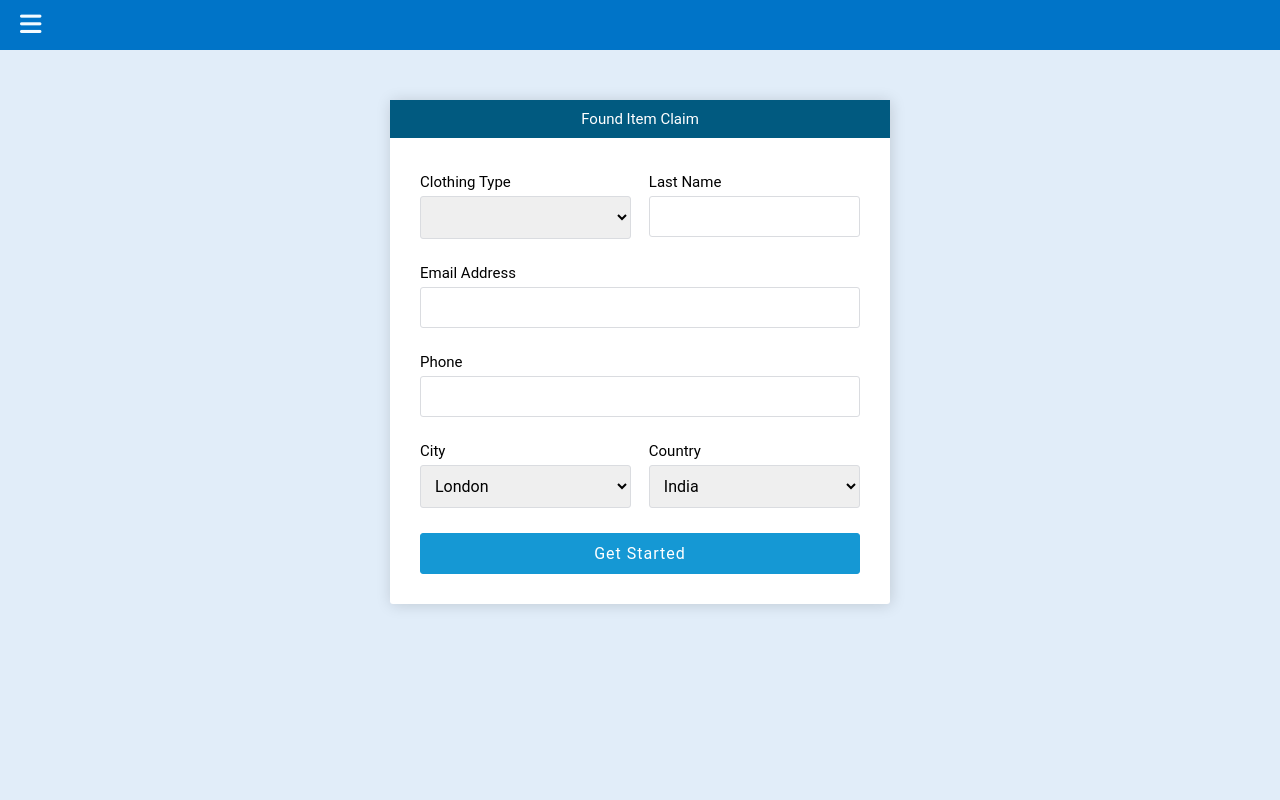
After one commit to bokulbacki/Lost-Locker, a Flask app: page /clothingClaim/ in a window 1280 px wide. The commit adds this page. Run offline with Flask 2, Linux system fonts and the light colour scheme; some libraries are stand-ins or nearby versions.

Commit message:
UI and app.py update

```diff
--- a/app.py
+++ b/app.py
@@ -30,10 +30,51 @@ def home():
     conn.close()
     return render_template('UI.html', items=items)
 
+@app.route("/clothingClaim/", methods=('GET', 'POST'))
+def clothing():
+    return render_template('clothing_claim.html')
+
+@app.route("/browse/")
+def browse():
+    conn = get_db_connection()
+    cur = conn.cursor()
+    cur.execute('SELECT * FROM item;')
+    items = cur.fetchall()
+    cur.close()
+    conn.close()
+    return render_template('browse.html', items=items)
+
+@app.route('/foundItem/', methods=('GET', 'POST'))
+def found():
+    if request.method == 'POST':
 
 
-@app.route('/createItem/', methods=('GET', 'POST'))
-def create():
+        conn = get_db_connection()
+        cur = conn.cursor()
+
+        print(request.form)
+
+
+        item = None
+        clothing_type = None
+        brand = None
+        color = None
+        location = "library"
+        status = "lost"
+
+
+        if request.form['item_type'] == "Clothing":
+            print("entered")
+            item = "Clothing"
+            return render_template('clothing_claim.html')
+        conn.commit()
+        cur.close()
+        conn.close()
+
+    return render_template('found_claim.html')
+
+@app.route('/lostItem/', methods=('GET', 'POST'))
+def lost():
     if request.method == 'POST':
 
 
@@ -185,7 +226,7 @@ def create():
         cur.close()
         conn.close()
         return redirect(url_for('home'))
-    return render_template('createItem.html')
+    return render_template('lost_claim.html')
 
 @app.route('/presentOptionsForLostItemClaim/', methods=('GET', 'POST'))
 def presentOptionsForLostItemClaim():
--- a/templates/UI.html
+++ b/templates/UI.html
@@ -195,7 +195,7 @@
 
             <ul>
                 <li>
-                    <a href="#" id="Home">
+                    <a href="{{ url_for('home') }}" id="Home">
                         <span class="icon"><i class="fa-solid fa-house"></i></span>
                         <span class="item">Home</span>
                     </a>
@@ -212,12 +212,12 @@
                             <i class="fa-solid fa-file-pen"></i></span>
                         <span class="item">Submit A Claim<i class="fa-solid fa-chevron-right dropdown"></i></span> </a>
                     <div class="sub-menu" style="display:none">
-                        <a href="{{ url_for('create') }}" class="sub-item">Lost Item Claim</a>
-                        <a href="{{ url_for('create') }}" class="sub-item">Found Item Claim</a>
+                        <a href="{{ url_for('lost') }}" class="sub-item">Lost Item Claim</a>
+                        <a href="{{ url_for('found') }}" class="sub-item">Found Item Claim</a>
                     </div>
                 </li>
                 <li>
-                    <a href="#">
+                    <a href="{{ url_for('browse') }}">
                         <span class="icon"><i class="fa-solid fa-magnifying-glass"></i></span>
                         <span class="item">Browse Items</span>
                     </a>
@@ -226,6 +226,8 @@
 
         </div>
     </div>
+
+    {% block content %} {% endblock %}
 
     <script>
         var hamburger = document.querySelector(".hamburger");
--- /dev/null
+++ b/templates/clothing_claim.html
@@ -0,0 +1,186 @@
+{% extends 'UI.html' %}
+
+{% block content %}
+<head>
+
+
+  <title>Document</title>
+
+  <style>
+
+
+*{
+	list-style: none;
+            text-decoration: none;
+            margin: 0;
+            padding: 0;
+            box-sizing: border-box;
+            font-family: 'Roboto', sans-serif;
+            font-size: 15px;
+            font-weight: 400;
+}
+
+body{
+      height: 100vh;
+      background: #e1edf9;
+}
+
+
+
+.wrapper .form_container{
+width: 500px;
+  margin: 50px auto 0;
+  background: #fff;
+  padding: 30px;
+  box-shadow: 1px 1px 15px rgba(0, 0, 0, 0.15);
+  border-radius: 3px;
+}
+.heading{
+  background: #015a80;
+  margin: -30px;
+  text-align: center;
+  color: white;
+  font-size: 19px;
+  margin-bottom: 35px;
+  padding: 10px;
+
+
+}
+.wrapper .form_container .form_item{
+  margin-bottom: 25px;
+}
+
+.form_wrap.fullname,
+.form_wrap.select_box{
+  display: flex;
+}
+
+.form_wrap.fullname .form_item,
+.form_wrap.select_box .form_item{
+  width: 50%;
+}
+
+.form_wrap.fullname .form_item:first-child,
+.form_wrap.select_box .form_item:first-child{
+  margin-right: 4%;
+}
+
+.wrapper .form_container .form_item label{
+  display: block;
+  margin-bottom: 5px;
+}
+
+.form_item input[type="text"],
+.form_item select{
+  width: 100%;
+  padding: 10px;
+  font-size: 16px;
+  border: 1px solid #dadce0;
+  border-radius: 3px;
+}
+
+.form_item input[type="text"]:focus{
+  border-color: #6271f0;
+}
+
+.btn input[type="submit"]{
+  background: #1598d4;
+  border: 1px solid #1598d4;
+  padding: 10px;
+  width: 100%;
+  font-size: 16px;
+  letter-spacing: 1px;
+  border-radius: 3px;
+  cursor: pointer;
+  color: #fff;
+}
+  </style>
+</head>
+<body>
+
+	<div class="wrapper">
+
+
+		<div class="form_container">
+		  <form name="form">
+        <div class="heading">
+        <h2>Found Item Claim</h2>
+      </div>
+
+	  <div class="form_wrap select_box">
+		<div class="form_item">
+			<label>Clothing Type</label>
+			<select name="ClothingType" id="type">
+			<option value=""></option>
+            <option value="T-shirt">T-shirt</option>
+            <option value="Jacket">Jacket</option>
+             <option value="Sweatshirt">Sweatshirt</option>
+            <option value="Hat">Hat</option>
+            <option value="1">Other</option>
+            </select>
+          </div>
+
+        <!--User chooses what type of clothing they lost -->
+        <div id="ClothingType" style="display:none;">
+            <select name="ClothingType" id="type" class = "form-control">
+            <option value = "" > What type of clothing?</option>
+              <option value="T-shirt">T-shirt</option>
+            <option value="Jacket">Jacket</option>
+             <option value="Sweatshirt">Sweatshirt</option>
+            <option value="Hat">Hat</option>
+            <option value="1">Other</option>
+            </select>
+          </div>
+				<div class="form_item">
+					<label>Last Name</label>
+					<input type="text">
+					<div class="error" id="lname"></div>
+				</div>
+			</div>
+			<div class="form_wrap">
+				<div class="form_item">
+					<label>Email Address</label>
+					<input type="text">
+					<div class="error" id="email"></div>
+				</div>
+			</div>
+			<div class="form_wrap">
+				<div class="form_item">
+					<label>Phone</label>
+					<input type="text">
+					<div class="error" id="phone"></div>
+				</div>
+			</div>
+			<div class="form_wrap select_box">
+				<div class="form_item">
+					<label>City</label>
+					<select name="country">
+						<option>London</option>
+						<option>Paris</option>
+						<option>Moscow</option>
+						<option>Tokyo</option>
+					</select>
+					<div class="error" id="city"></div>
+				</div>
+				<div class="form_item">
+					<label>Country</label>
+					<select name="country">
+						<option>India</option>
+						<option>Canada</option>
+						<option>Germany</option>
+						<option>Australia</option>
+					</select>
+					<div class="error" id="country"></div>
+				</div>
+			</div>
+
+			<div class="btn">
+			  <input type="submit" value="Get Started">
+			</div>
+		  </form>
+		</div>
+	  </div>
+
+</body>
+</html>
+{% endblock %}
```
Also changed, not shown: templates/browse_items.html (added, +30 -0 lines), templates/found_claim.html (added, +138 -0 lines), templates/lost_claim.html (added, +175 -0 lines).
